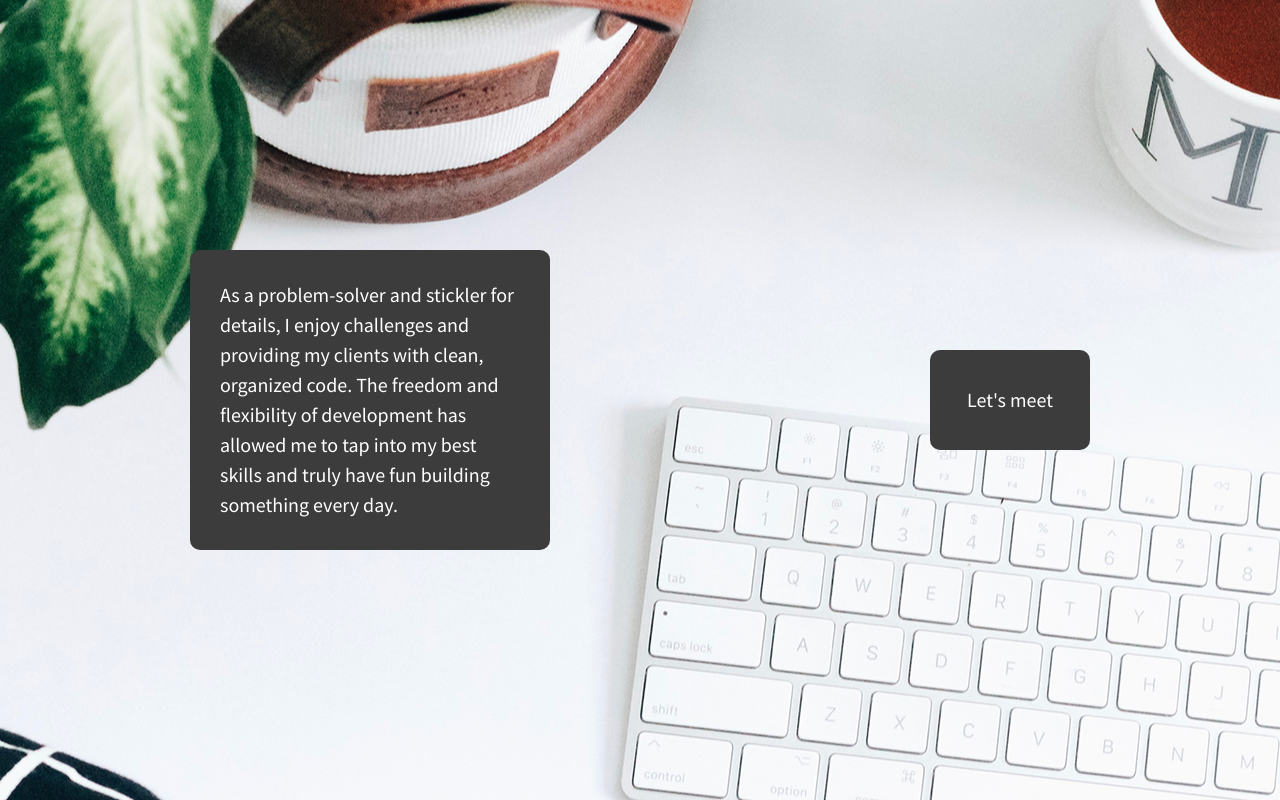
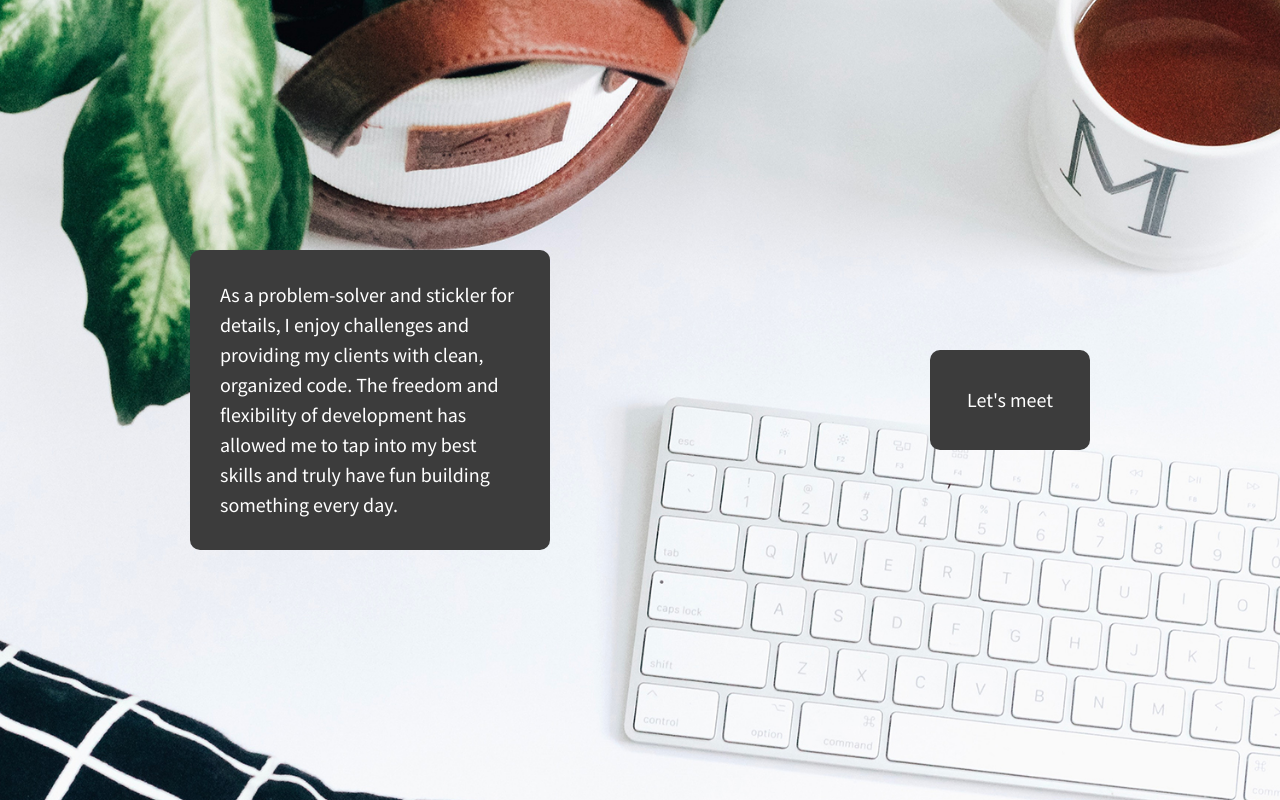
Before and after one commit to kmilliner888/206-responsive-flexbox3, a plain HTML site: page index.html in a window 1280 px wide. Drawn offline with nearby package versions, Linux system fonts and the light colour scheme.

Commit message:
updated css

```diff
--- a/css/main.css
+++ b/css/main.css
@@ -93,14 +93,13 @@ textarea {
 /*Large Background Image*/
 html {
     height: 100%;
-    margin: 0;
     background: url('../img/mg-image6.jpg') no-repeat center center fixed;
+    background-size: cover;
    /* set height to 100% - these are important for allowing content to vertically align */
 }
 
 body {
     height: 100%;
-    margin: 0;
   /* set height to 100% - these are important for allowing content to vertically align */
 }
 
```
